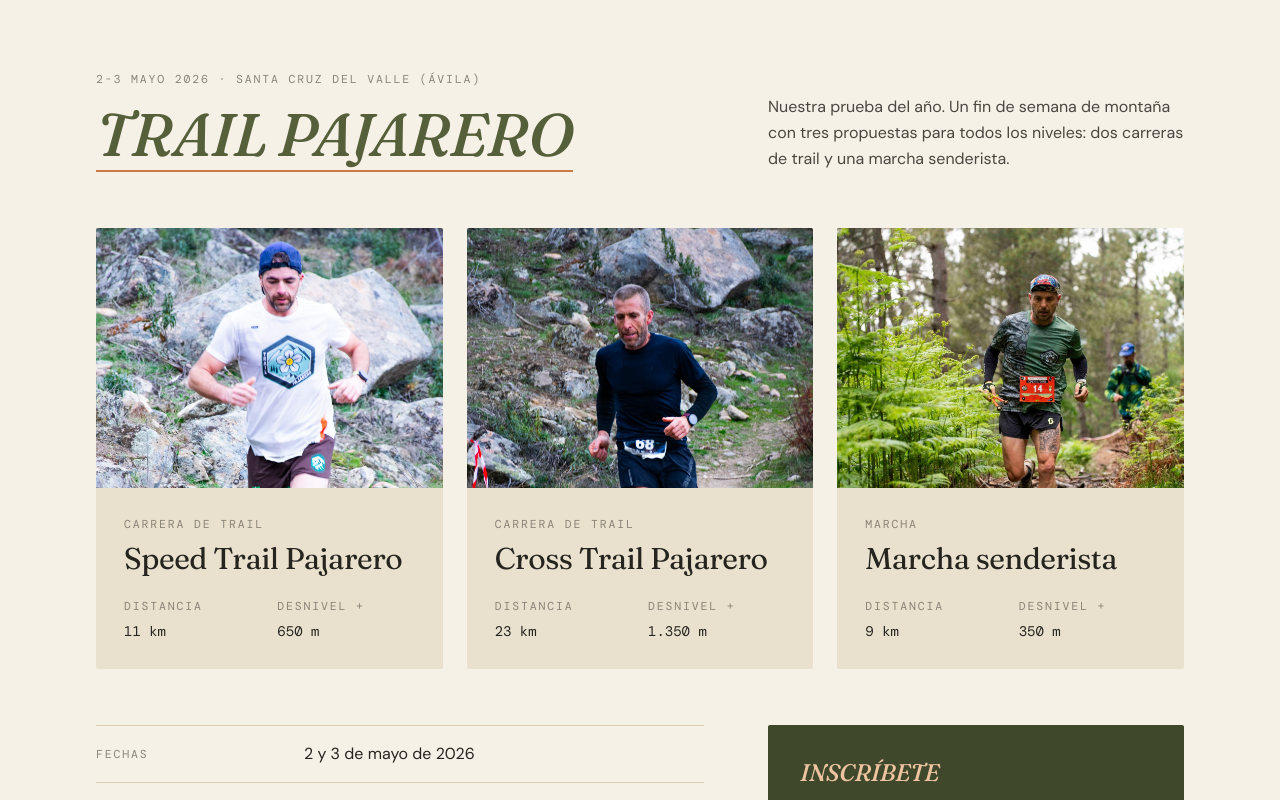
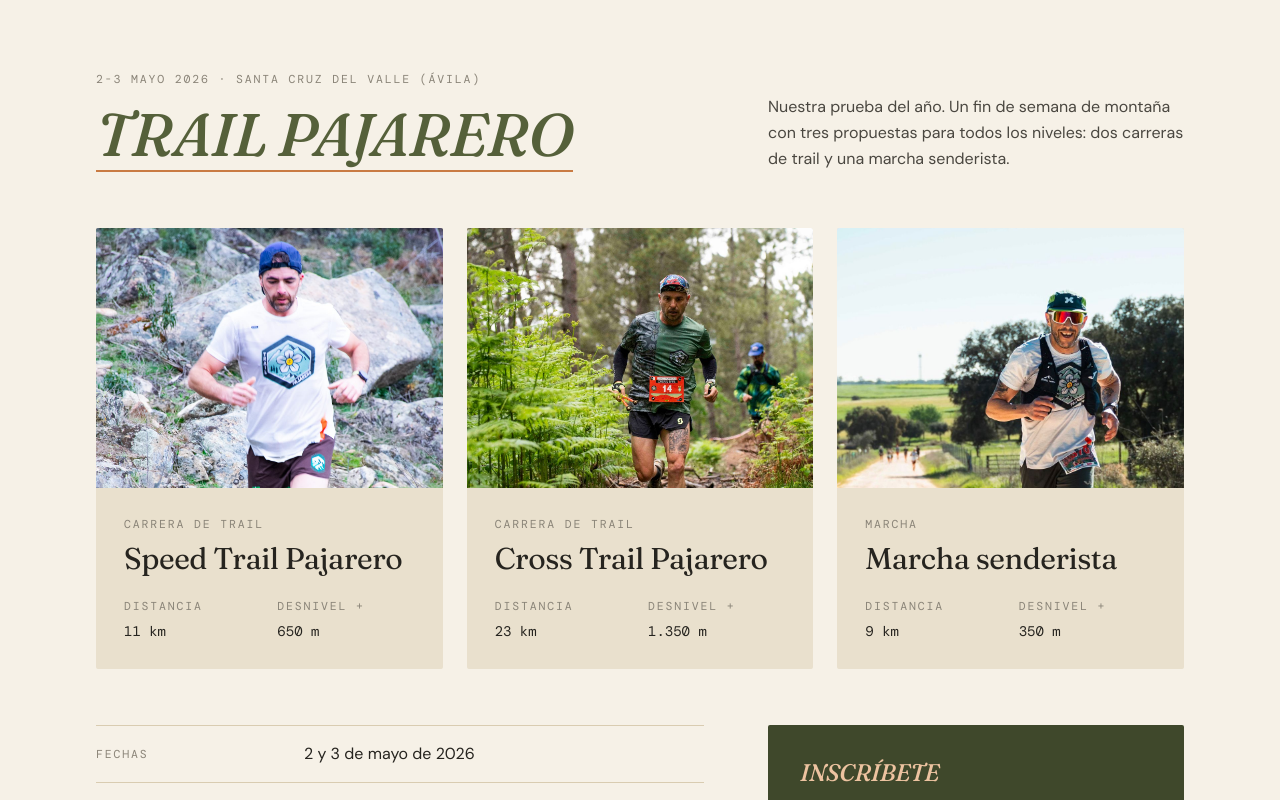
Before and after one commit to warsclon/web_pajarero, a plain HTML site: page index.html in a window 1280 px wide. Shown: the part 1126-1926 px from the top of the page. Drawn offline with nearby package versions, Linux system fonts and the light colour scheme.

```diff
--- a/index.html
+++ b/index.html
@@ -163,7 +163,7 @@ tailwind.config = {
         </div>
       </article>
       <article class="reveal bg-sand rounded-sm overflow-hidden flex flex-col">
-        <div class="overflow-hidden aspect-[4/3]"><img src="11.jpeg" alt="Corredor del club en un sendero de piedra" class="w-full h-full object-cover object-[50%_25%]" loading="lazy"/></div>
+        <div class="overflow-hidden aspect-[4/3]"><img src="cross-trail.jpg" alt="Corredor del Cross Trail Pajarero por un sendero de bosque con helechos" class="w-full h-full object-cover object-[50%_38%]" loading="lazy"/></div>
         <div class="p-7">
           <p class="eyebrow text-stone">Carrera de trail</p>
           <h3 class="font-display text-3xl mt-2">Cross Trail Pajarero</h3>
@@ -174,7 +174,7 @@ tailwind.config = {
         </div>
       </article>
       <article class="reveal bg-sand rounded-sm overflow-hidden flex flex-col">
-        <div class="overflow-hidden aspect-[4/3]"><img src="marcha-senderista.jpg" alt="Participante corriendo por un sendero de bosque con helechos" class="w-full h-full object-cover object-[50%_38%]" loading="lazy"/></div>
+        <div class="overflow-hidden aspect-[4/3]"><img src="3.jpeg" alt="Senderista por un camino de tierra entre campos" class="w-full h-full object-cover object-[50%_32%]" loading="lazy"/></div>
         <div class="p-7">
           <p class="eyebrow text-stone">Marcha</p>
           <h3 class="font-display text-3xl mt-2">Marcha senderista</h3>
@@ -385,8 +385,8 @@ tailwind.config = {
   // Carrusel de pruebas (anterior · actual · siguiente)
   var slides = [
     { img: '10.jpeg', pos: '50% 20%', alt: 'Corredor del club en un tramo técnico de roca', titulo: 'Speed Trail Pajarero', fecha: '2-3 mayo 2026', datos: '11 km  ·  +650 m' },
-    { img: '11.jpeg', pos: '50% 25%', alt: 'Corredor del club en un sendero de piedra', titulo: 'Cross Trail Pajarero', fecha: '2-3 mayo 2026', datos: '23 km  ·  +1.350 m' },
-    { img: 'marcha-senderista.jpg', pos: '50% 38%', alt: 'Participante corriendo por un sendero de bosque con helechos', titulo: 'Marcha senderista', fecha: '2-3 mayo 2026', datos: '9 km  ·  +350 m' }
+    { img: 'cross-trail.jpg', pos: '50% 38%', alt: 'Corredor del Cross Trail Pajarero por un sendero de bosque con helechos', titulo: 'Cross Trail Pajarero', fecha: '2-3 mayo 2026', datos: '23 km  ·  +1.350 m' },
+    { img: '3.jpeg', pos: '50% 32%', alt: 'Senderista por un camino de tierra entre campos', titulo: 'Marcha senderista', fecha: '2-3 mayo 2026', datos: '9 km  ·  +350 m' }
   ];
   var cur = 0, timer = null;
   var iAct = document.getElementById('img-act'), iPrev = document.getElementById('img-prev'), iNext = document.getElementById('img-next');
```
Also changed, not shown: cross-trail.jpg (renamed from marcha-senderista.jpg).
